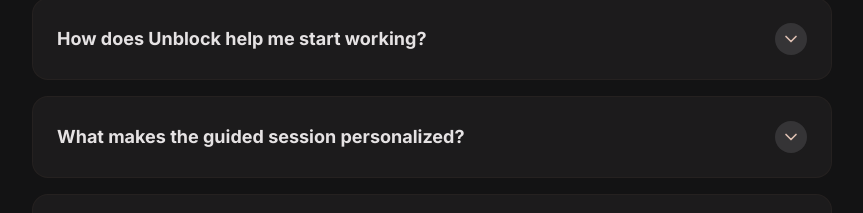
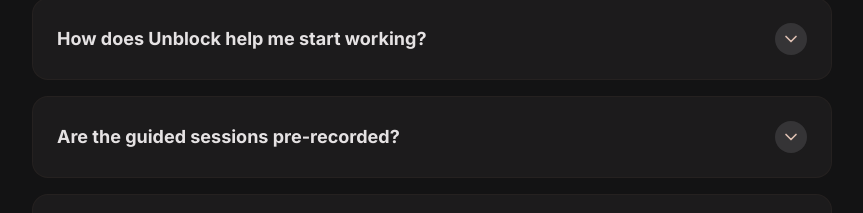
Before and after one commit to akshayk95388/unblock-focus, a Next.js app: page / in a window 1280 px wide. Shown: the part 3197-3410 px from the top of the page, without its empty margins (208-1071 px from the left). Built offline with nearby package versions, Linux system fonts and the light colour scheme; no server answers.

Commit message:
docs(landing): consolidate AI session generation & pre-recorded FAQ item

```diff
--- a/src/app/page.tsx
+++ b/src/app/page.tsx
@@ -69,8 +69,8 @@
       answer: "If you're feeling stuck, overwhelmed, or anxious about a task, Unblock helps you get unstuck. First, you type what's bothering you, and we build a short 2-to-10 minute guided breathing and calming session to clear your mind. Right after, we start a focus timer to help you get straight to work.",
     },
     {
-      question: "What makes the guided session personalized?",
-      answer: "Instead of a generic meditation, Unblock uses the specific problem you typed (like \"worried about a presentation tomorrow\") to create a personalized guided session. It guides you through simple breathing exercises and calming tips designed for your exact anxiety.",
+      question: "Are the guided sessions pre-recorded?",
+      answer: "No. Every session is generated by AI specifically for the situation you describe (like \"worried about a presentation tomorrow\"). Because each session is created uniquely for you rather than played from a static library, wording may vary. If a session doesn't quite resonate, you can simply generate a new one anytime.",
     },
     {
       question: "Is my data private and secure?",
```
